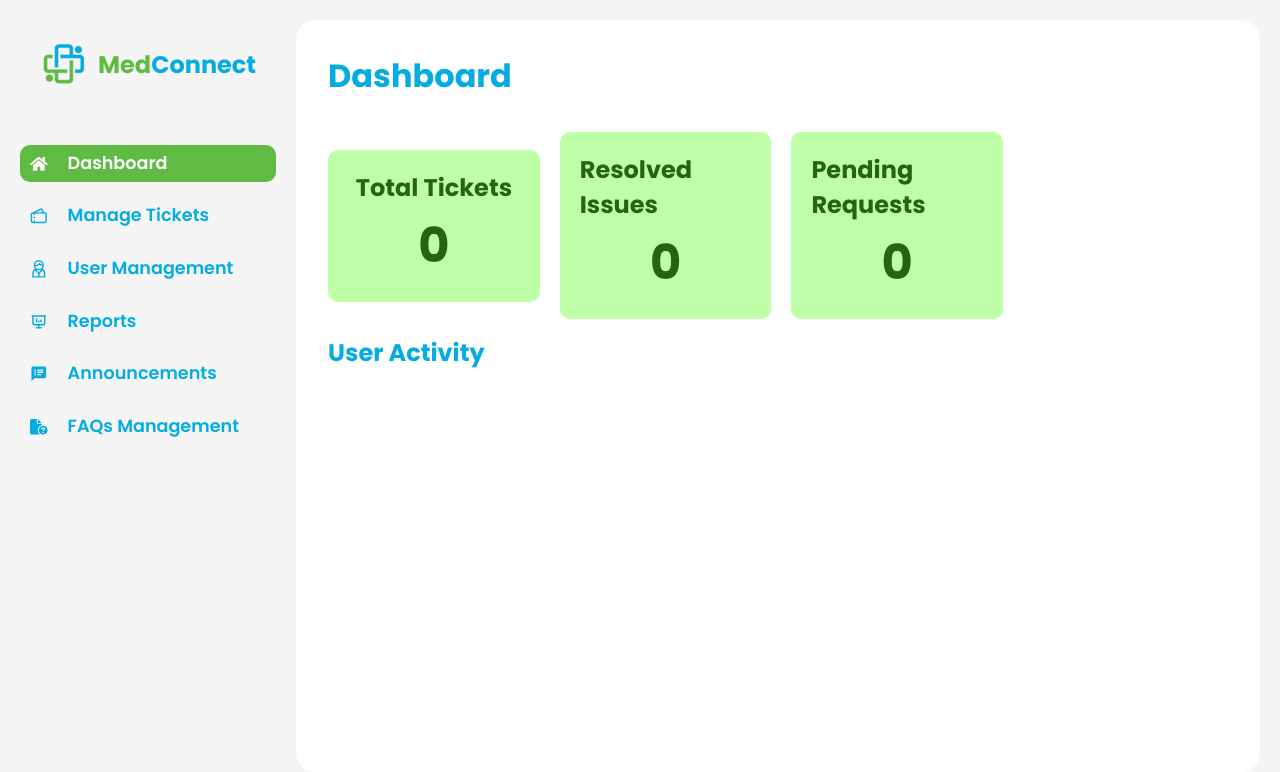
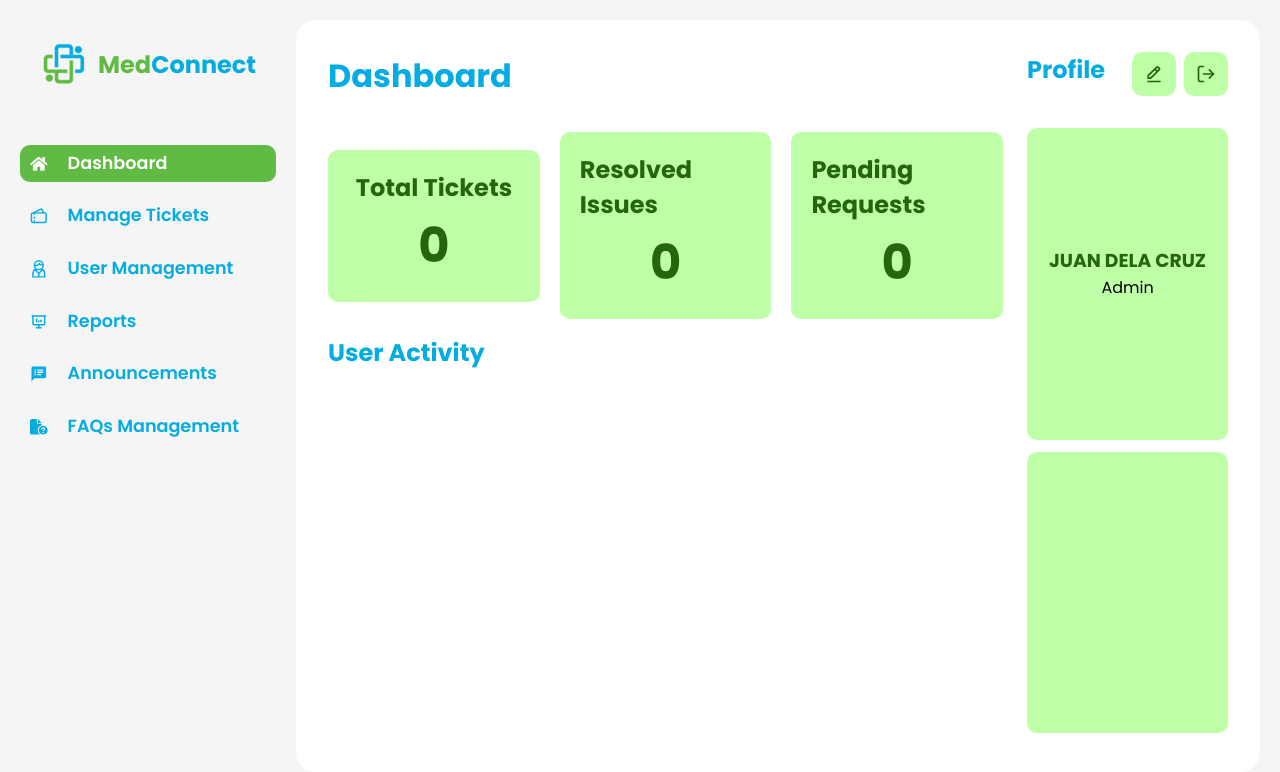
Before and after one commit to lesnaeve/BHSMC_MedConnect, a React (Vite) app: page /admin/dashboard in a window 1280 px wide. Shown: the top 772 px of the page. Built offline with nearby package versions, Linux system fonts and the light colour scheme.

Commit message:
Dashboard 50% done

```diff
--- a/src/assets/pages/Admin/Admin_Dashboard.jsx
+++ b/src/assets/pages/Admin/Admin_Dashboard.jsx
@@ -2,6 +2,7 @@ import React, {useEffect} from 'react'
 import './Admin_layout.css'
 import Dashboard_Sidebar from '../components/Admin/Dashboard/Dashboard_Sidebar/Dashboard_Sidebar';
 import Dashboard_Content from '../components/Admin/Dashboard/Dashboard_Content/Dashboard_Content';
+import Dashboard_Profile from '../components/Admin/Dashboard/Dashboard_Profile/Dashboard_Profile';
 
 const Admin_Dashboard = () => {
     useEffect(() => {
@@ -14,6 +15,8 @@ const Admin_Dashboard = () => {
         <Dashboard_Sidebar />
         <div className='admin-main-content'>
           <Dashboard_Content />
+          <Dashboard_Profile />
+
         </div>
       </div>
     </div>
--- a/src/assets/pages/components/Admin/Dashboard/Dashboard_Profile/Dashboard_Profile.css
+++ b/src/assets/pages/components/Admin/Dashboard/Dashboard_Profile/Dashboard_Profile.css
@@ -35,12 +35,22 @@
 }
 
 .profile-title{
-    color: #23660c;
+    color: #04ace2;
 }
 
 .user-profile {
-    height: 85%;
+    height: 42.5%;
     margin-top: 2rem;
+    background: #beffa8;
+    border-radius:  10px;
+    padding: 10px;
+    flex-direction: column;
+    justify-content: space-between;
+}
+
+.notifications {
+    height: 38%;
+    margin-top: 0.7rem;
     background: #beffa8;
     border-radius:  10px;
     padding: 10px;
--- a/src/assets/pages/components/Admin/Dashboard/Dashboard_Profile/Dashboard_Profile.jsx
+++ b/src/assets/pages/components/Admin/Dashboard/Dashboard_Profile/Dashboard_Profile.jsx
@@ -0,0 +1,23 @@
+import React from 'react'
+import './Dashboard_Profile.css'
+import Admin_ProfileHeader from './Dashboard_ProfileHeader'
+
+const Dashboard_Profile = () => {
+  return (
+    <div className='admin-profile'>
+        <Admin_ProfileHeader />
+        <div className='user-profile'>
+            <div className='user-details'>
+
+                <h3 className='admin-fullname'>Juan Dela Cruz</h3>
+                <span>Admin</span>
+            </div>
+        </div>
+        <div className='notifications'>
+
+        </div>
+    </div>
+  )
+}
+
+export default Dashboard_Profile
--- a/src/assets/pages/components/Admin/Dashboard/Dashboard_Profile/Dashboard_ProfileHeader.jsx
+++ b/src/assets/pages/components/Admin/Dashboard/Dashboard_Profile/Dashboard_ProfileHeader.jsx
@@ -0,0 +1,23 @@
+import React from 'react'
+import './Dashboard_Profile.css'
+import { BiEditAlt } from "react-icons/bi";
+import { LuLogOut } from "react-icons/lu";
+
+const Dashboard_ProfileHeader = () => {
+  return (
+    <div className='admin-profile-header'>
+        <h2 className='profile-title'>Profile</h2>
+        <div className='buttons-header'>
+            <div className='profile-act'>
+                <BiEditAlt className='profile-icon' />
+            </div>
+            <div className='profile-act'>
+                <LuLogOut className='profile-icon' />
+            </div>
+        </div>
+
+    </div>
+  )
+}
+
+export default Dashboard_ProfileHeader
```
